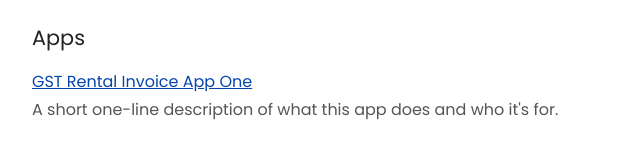
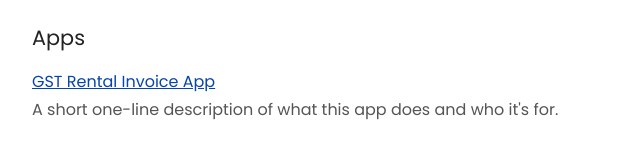
Before and after one commit to fundoist/fundoist.github.io, a plain HTML site: page index.html in a window 1280 px wide. Shown: the part 289-451 px from the top of the page, 268-908 px from the left. Drawn offline with Linux system fonts and the light colour scheme.

Commit message:
Update index.html

```diff
--- a/index.html
+++ b/index.html
@@ -36,7 +36,7 @@
   <h2>Apps</h2>
   <ul class="apps">
     <li>
-      <a href="apps/gst-rental-invoice-app.html">GST Rental Invoice App One</a>
+      <a href="apps/gst-rental-invoice/index.html">GST Rental Invoice App</a>
       <span class="desc">A short one-line description of what this app does and who it's for.</span>
     </li>
   </ul>
```
